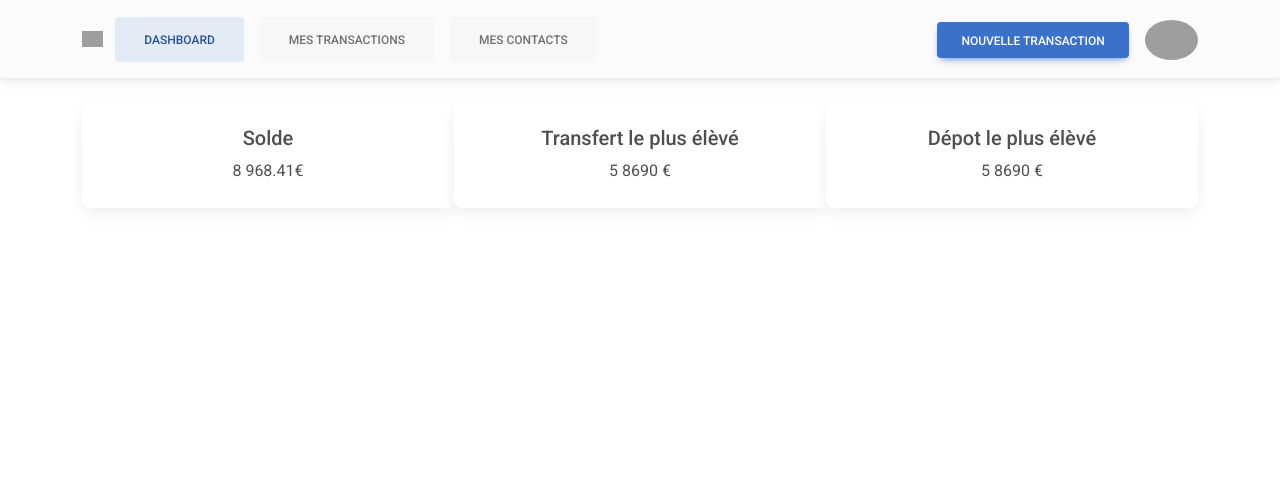
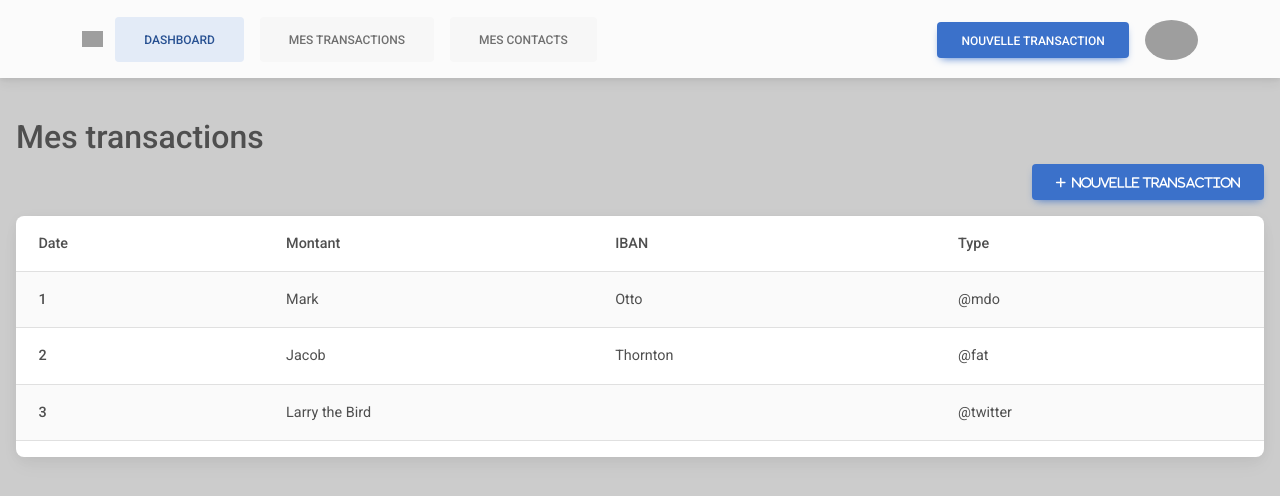
Before and after one commit to Junior98-dev/banking, an Angular app: page / in a window 1280 px wide. Shown: the top 496 px of the page. Built offline with nearby package versions, Linux system fonts and the light colour scheme; grey boxes are pictures that could not be loaded.

Commit message:
pages transaction

```diff
--- a/angular.json
+++ b/angular.json
@@ -30,7 +30,8 @@
               "src/assets"
             ],
             "styles": [
-              "src/styles.scss"
+              "src/styles.scss",
+              "node_modules/@fortawesome/fontawesome-free/css/fontawesome.min.css"
             ],
             "scripts": []
           },
--- a/package.json
+++ b/package.json
@@ -18,6 +18,7 @@
     "@angular/platform-browser": "^16.0.0",
     "@angular/platform-browser-dynamic": "^16.0.0",
     "@angular/router": "^16.0.0",
+    "@fortawesome/fontawesome-free": "^6.4.2",
     "rxjs": "~7.8.0",
     "tslib": "^2.3.0",
     "zone.js": "~0.13.0"
--- a/src/app/app.component.html
+++ b/src/app/app.component.html
@@ -1,3 +1,3 @@
 <app-menu></app-menu>
-<app-user-ashboard></app-user-ashboard>
+<app-transaction></app-transaction>
 <router-outlet></router-outlet>
--- a/src/app/app.module.ts
+++ b/src/app/app.module.ts
@@ -7,6 +7,7 @@ import { MenuComponent } from './pages/menu/menu.component';
 import { LoginComponent } from './pages/login/login.component';
 import { RegisterComponent } from './pages/register/register.component';
 import { UserAshboardComponent } from './pages/user-ashboard/user-ashboard.component';
+import { TransactionComponent } from './pages/transaction/transaction.component';
 
 @NgModule({
   declarations: [
@@ -14,7 +15,8 @@ import { UserAshboardComponent } from './pages/user-ashboard/user-ashboard.compo
     MenuComponent,
     LoginComponent,
     RegisterComponent,
-    UserAshboardComponent
+    UserAshboardComponent,
+    TransactionComponent
   ],
   imports: [
     BrowserModule,
--- a/src/app/pages/menu/menu.component.html
+++ b/src/app/pages/menu/menu.component.html
@@ -1,5 +1,5 @@
 <!-- Navbar -->
-<nav class="navbar navbar-expand-lg navbar-light bg-light">
+<nav class="navbar navbar-expand-lg navbar-light bg-light mb-4">
     <!-- Container wrapper -->
     <div class="container">
       <!-- Navbar brand -->
--- /dev/null
+++ b/src/app/pages/transaction/transaction.component.html
@@ -0,0 +1,43 @@
+<div class="p-3">
+    <h2>Mes transactions</h2>
+
+
+    <div class="d-flex justify-content-end mb-3">
+        <button type="button" class="btn btn-primary"><span class="fas fa-plus">&nbsp; Nouvelle transaction</span></button>
+    </div>
+
+
+    <div class="card">
+
+
+        <table class="table table-striped">
+            <thead>
+            <tr>
+                <th scope="col">Date</th>
+                <th scope="col">Montant</th>
+                <th scope="col">IBAN</th>
+                <th scope="col">Type</th>
+            </tr>
+            </thead>
+            <tbody>
+            <tr>
+                <th scope="row">1</th>
+                <td>Mark</td>
+                <td>Otto</td>
+                <td>@mdo</td>
+            </tr>
+            <tr>
+                <th scope="row">2</th>
+                <td>Jacob</td>
+                <td>Thornton</td>
+                <td>@fat</td>
+            </tr>
+            <tr>
+                <th scope="row">3</th>
+                <td colspan="2">Larry the Bird</td>
+                <td>@twitter</td>
+            </tr>
+            </tbody>
+        </table>
+    </div>
+</div>
--- a/src/app/pages/user-ashboard/user-ashboard.component.html
+++ b/src/app/pages/user-ashboard/user-ashboard.component.html
@@ -1,20 +1,20 @@
 <div class="container mt-4">
 
-    <div class="d-flex flex-row justify-content-between">
+    <div class="d-flex flex-row mb-5">
 
-        <div class="card  col-4 mb-4 text-center">
+        <div class="card  col text-center">
             <div class="card-body">
               <h5 class="card-title">Solde</h5>
               <p class="card-text">8 968.41€</p>
             </div>
         </div>
-        <div class="card  col-4 mb-4 text-center">
+        <div class="card  col text-center">
             <div class="card-body">
               <h5 class="card-title">Transfert le plus élèvé</h5>
               <p class="card-text">5 8690 €</p>
             </div>
         </div>
-        <div class="card  col-4 mb-4 text-center">
+        <div class="card  col text-center">
             <div class="card-body">
               <h5 class="card-title">Dépot le plus élèvé</h5>
               <p class="card-text">5 8690 €</p>
@@ -24,6 +24,11 @@
     </div>
 
     <div class="">
-
+        <div class="card  col text-center">
+            <div class="card-body">
+              <h5 class="card-title">Dépot le plus élèvé</h5>
+              <p class="card-text">5 8690 €</p>
+            </div>
+        </div>
     </div>
 </div>
--- a/src/styles.scss
+++ b/src/styles.scss
@@ -1 +1,3 @@
-/* You can add global styles to this file, and also import other style files */
+body{
+    background-color: rgba(0, 0, 0, 0.2);
+}
```
Also changed, not shown: src/app/pages/transaction/transaction.component.ts (added, +10 -0 lines), src/app/pages/transaction/transaction.component.scss (added), 2 other files (tests, documents, lock files or other folders).
